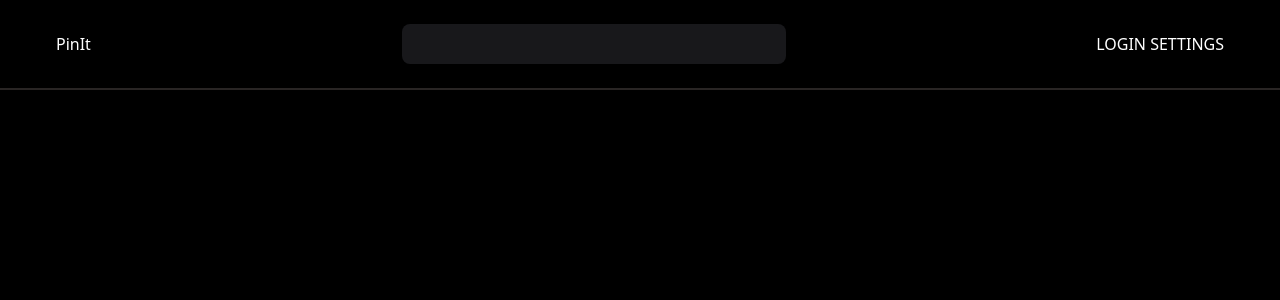
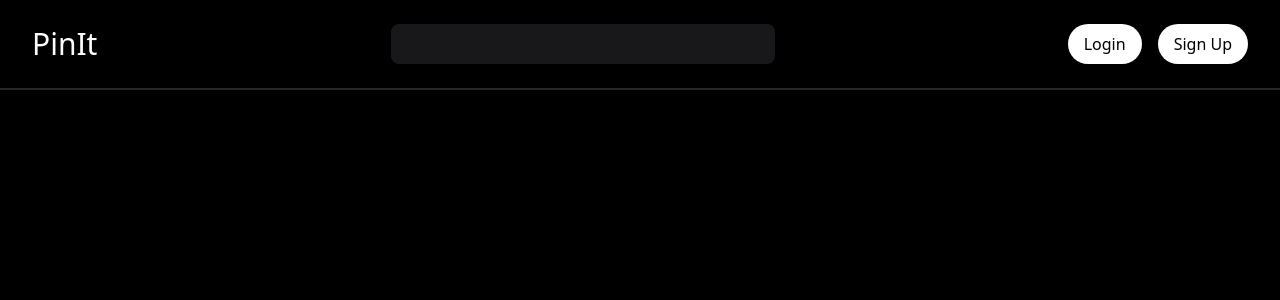
Before and after one commit to ctang415/pinit, a React (Vite) app: page / in a window 1280 px wide. Shown: the top 300 px of the page. Built offline with nearby package versions, Linux system fonts and the light colour scheme; the HTML template or start-up script is replaced by a standard one.

Commit message:
Stylized button component

```diff
--- a/src/Components/Button.jsx
+++ b/src/Components/Button.jsx
@@ -0,0 +1,7 @@
+const Button = ({text}) => {
+    return (
+        <button className="py-2 px-4 rounded-3xl bg-white text-black hover:cursor-pointer hover:bg-zinc-400">{text}</button>
+    )
+}
+
+export default Button
--- a/src/Components/Header.jsx
+++ b/src/Components/Header.jsx
@@ -1,14 +1,20 @@
+import Button from "./Button"
 import SearchBar from "./SearchBar"
 
 const Header = () => {
 
     return (
         <div className="p-6 flex justify-between border-b-2 border-stone-800 items-center">
-            <div className="mx-8">PinIt</div>
+            <div className="mx-2">
+                <a className="text-3xl">PinIt</a>
+            </div>
             <div>
                 <SearchBar/>
             </div>
-            <div className="mx-8">LOGIN SETTINGS</div>
+            <div className="mx-2 flex gap-4">
+                <Button text={"Login"}/>
+                <Button text={"Sign Up"}/>
+            </div>
         </div>
     )
 }
```
